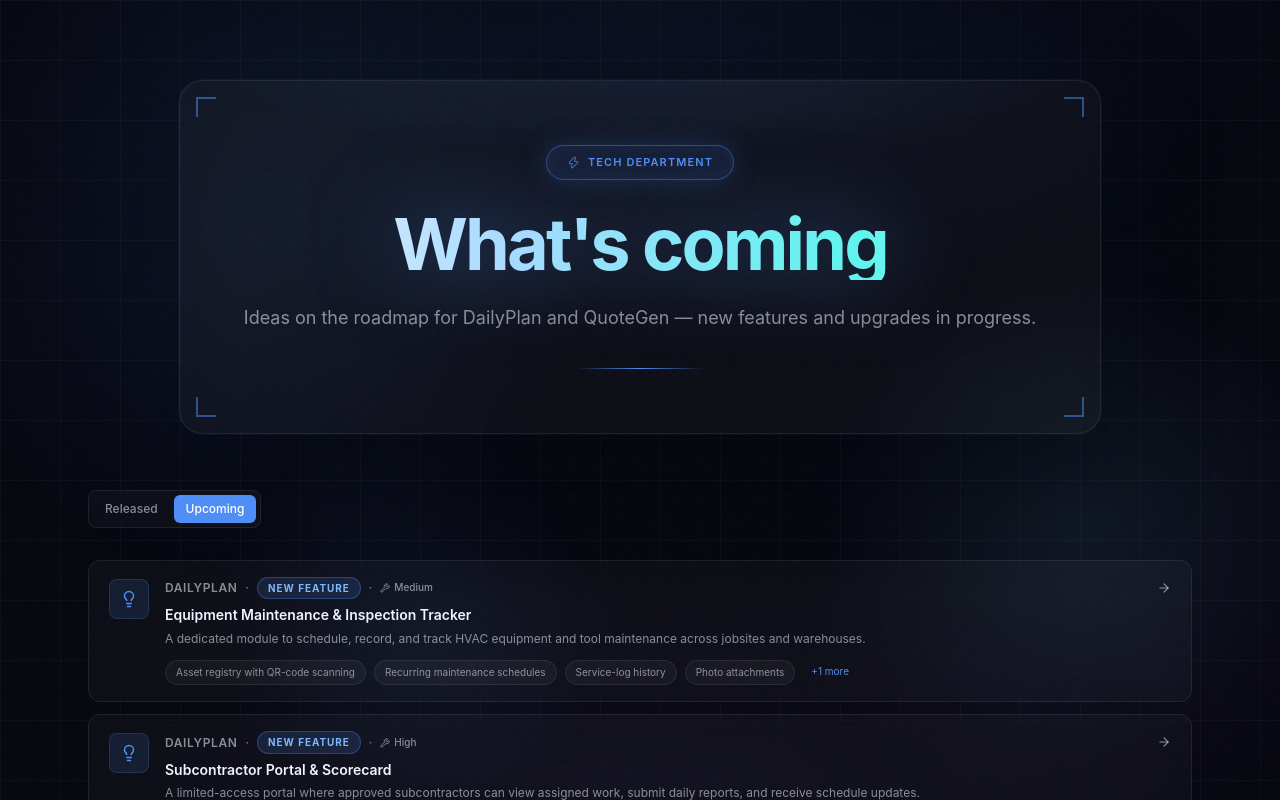
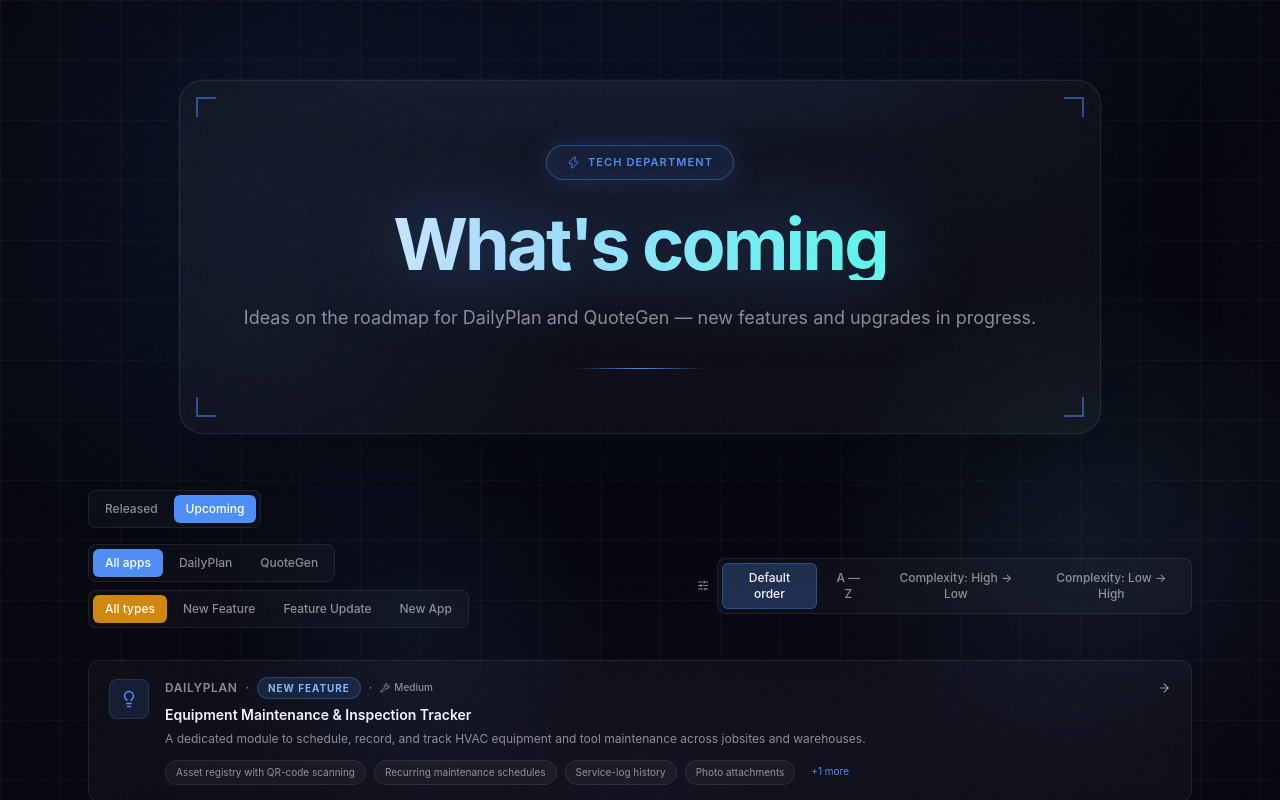
Before and after one commit to glillytechair/Showcase, a Next.js app: page / in a window 1280 px wide. Both pictures are taken after a click on the button "Upcoming". Shown: the top 800 px of the page. Built offline with nearby package versions, Linux system fonts and the light colour scheme.

Commit message:
Add sorting and filtering to Upcoming tab

```diff
--- a/src/app/page.tsx
+++ b/src/app/page.tsx
@@ -1,30 +1,87 @@
 'use client'
 
-import { useState } from 'react'
+import { useState, useMemo } from 'react'
 import { motion, AnimatePresence } from 'framer-motion'
 import { features } from '@/data/features'
 import { upcomingIdeas } from '@/data/upcoming'
+import { UpcomingIdea } from '@/types'
 import FeatureCard from '@/components/FeatureCard'
 import FeatureRow from '@/components/FeatureRow'
 import UpcomingRow from '@/components/UpcomingRow'
 import GridBackground from '@/components/GridBackground'
-import { Zap, LayoutGrid, List, ArrowUpDown } from 'lucide-react'
+import { Zap, LayoutGrid, List, ArrowUpDown, SlidersHorizontal } from 'lucide-react'
 
 type SortOrder = 'newest' | 'oldest'
 type ViewMode  = 'grid' | 'list'
 type Tab       = 'released' | 'upcoming'
+
+type UpcomingAppFilter = 'all' | 'DailyPlan' | 'QuoteGen'
+type UpcomingTagFilter = 'all' | 'New Feature' | 'Feature Update' | 'New App'
+type UpcomingSort = 'default' | 'complexity-desc' | 'complexity-asc' | 'alpha'
+
+function complexityScore(idea: UpcomingIdea): number {
+  switch (idea.complexity) {
+    case 'High': return 3
+    case 'Medium-High': return 2.5
+    case 'Medium': return 2
+    case 'Low-Medium': return 1.5
+    case 'Low': return 1
+    default: return 0
+  }
+}
 
 export default function HomePage() {
   const [sort, setSort]     = useState<SortOrder>('newest')
   const [view, setView]     = useState<ViewMode>('list')
   const [tab, setTab]       = useState<Tab>('released')
 
+  const [appFilter, setAppFilter] = useState<UpcomingAppFilter>('all')
+  const [tagFilter, setTagFilter] = useState<UpcomingTagFilter>('all')
+  const [upcomingSort, setUpcomingSort] = useState<UpcomingSort>('default')
+
   const sorted = [...features].sort((a, b) => {
     const delta = new Date(b.date).getTime() - new Date(a.date).getTime()
     return sort === 'newest' ? delta : -delta
   })
 
+  const filteredUpcoming = useMemo(() => {
+    let list = upcomingIdeas.filter((idea) => {
+      if (appFilter !== 'all' && idea.appName !== appFilter) return false
+      if (tagFilter !== 'all' && idea.tag !== tagFilter) return false
+      return true
+    })
+
+    list = [...list].sort((a, b) => {
+      if (upcomingSort === 'alpha') return a.title.localeCompare(b.title)
+      if (upcomingSort === 'complexity-desc') return complexityScore(b) - complexityScore(a)
+      if (upcomingSort === 'complexity-asc') return complexityScore(a) - complexityScore(b)
+      return 0
+    })
+
+    return list
+  }, [appFilter, tagFilter, upcomingSort])
+
   const isReleased = tab === 'released'
+
+  const appFilters: { key: UpcomingAppFilter; label: string }[] = [
+    { key: 'all', label: 'All apps' },
+    { key: 'DailyPlan', label: 'DailyPlan' },
+    { key: 'QuoteGen', label: 'QuoteGen' },
+  ]
+
+  const tagFilters: { key: UpcomingTagFilter; label: string }[] = [
+    { key: 'all', label: 'All types' },
+    { key: 'New Feature', label: 'New Feature' },
+    { key: 'Feature Update', label: 'Feature Update' },
+    { key: 'New App', label: 'New App' },
+  ]
+
+  const sortOptions: { key: UpcomingSort; label: string }[] = [
+    { key: 'default', label: 'Default order' },
+    { key: 'alpha', label: 'A — Z' },
+    { key: 'complexity-desc', label: 'Complexity: High → Low' },
+    { key: 'complexity-asc', label: 'Complexity: Low → High' },
+  ]
 
   return (
     <div className="relative min-h-screen">
@@ -110,8 +167,9 @@
           initial={{ opacity: 0, y: 8 }}
           animate={{ opacity: 1, y: 0 }}
           transition={{ duration: 0.4, delay: 0.3 }}
-          className="flex flex-col sm:flex-row items-start sm:items-center justify-between gap-4 mb-8"
+          className="flex flex-col gap-4 mb-8"
         >
+          <div className="flex flex-col sm:flex-row items-start sm:items-center justify-between gap-4">
             <div className="flex items-center gap-2">
               {/* Tab switcher */}
               <div className="flex items-center gap-1 glass rounded-lg p-1">
@@ -174,6 +232,70 @@
                 </button>
               </div>
             )}
+          </div>
+
+          {/* Upcoming filters */}
+          {!isReleased && (
+            <motion.div
+              initial={{ opacity: 0, y: 4 }}
+              animate={{ opacity: 1, y: 0 }}
+              transition={{ duration: 0.3 }}
+              className="flex flex-col lg:flex-row items-start lg:items-center justify-between gap-4"
+            >
+              <div className="flex flex-wrap items-center gap-2">
+                <div className="flex items-center gap-1 glass rounded-lg p-1">
+                  {appFilters.map((f) => (
+                    <button
+                      key={f.key}
+                      onClick={() => setAppFilter(f.key)}
+                      className={`px-3 py-1.5 rounded-md text-xs font-medium transition-colors duration-150 ${
+                        appFilter === f.key
+                          ? 'bg-[var(--accent)] text-white'
+                          : 'text-[var(--text-secondary)] hover:text-[var(--text-primary)]'
+                      }`}
+                    >
+                      {f.label}
+                    </button>
+                  ))}
+                </div>
+
+                <div className="flex items-center gap-1 glass rounded-lg p-1">
+                  {tagFilters.map((f) => (
+                    <button
+                      key={f.key}
+                      onClick={() => setTagFilter(f.key)}
+                      className={`px-3 py-1.5 rounded-md text-xs font-medium transition-colors duration-150 ${
+                        tagFilter === f.key
+                          ? 'bg-[rgba(245,158,11,0.85)] text-white'
+                          : 'text-[var(--text-secondary)] hover:text-[var(--text-primary)]'
+                      }`}
+                    >
+                      {f.label}
+                    </button>
+                  ))}
+                </div>
+              </div>
+
+              <div className="flex items-center gap-2">
+                <SlidersHorizontal size={13} className="text-[var(--text-secondary)]" />
+                <div className="flex items-center gap-1 glass rounded-lg p-1">
+                  {sortOptions.map((opt) => (
+                    <button
+                      key={opt.key}
+                      onClick={() => setUpcomingSort(opt.key)}
+                      className={`px-3 py-1.5 rounded-md text-xs font-medium transition-colors duration-150 ${
+                        upcomingSort === opt.key
+                          ? 'bg-[rgba(79,142,247,0.25)] text-[var(--text-primary)] border border-[rgba(79,142,247,0.35)]'
+                          : 'text-[var(--text-secondary)] hover:text-[var(--text-primary)]'
+                      }`}
+                    >
+                      {opt.label}
+                    </button>
+                  ))}
+                </div>
+              </div>
+            </motion.div>
+          )}
         </motion.div>
 
         {/* Content */}
@@ -215,9 +337,15 @@
               transition={{ duration: 0.2 }}
               className="flex flex-col gap-3"
             >
-              {upcomingIdeas.map((idea, i) => (
+              {filteredUpcoming.length === 0 ? (
+                <div className="glass rounded-xl px-6 py-12 text-center">
+                  <p className="text-sm text-[var(--text-secondary)]">No ideas match the selected filters.</p>
+                </div>
+              ) : (
+                filteredUpcoming.map((idea, i) => (
                   <UpcomingRow key={idea.id} idea={idea} index={i} />
-              ))}
+                ))
+              )}
             </motion.div>
           )}
         </AnimatePresence>
```
Lines whose indentation alone changed are shown as unchanged.
